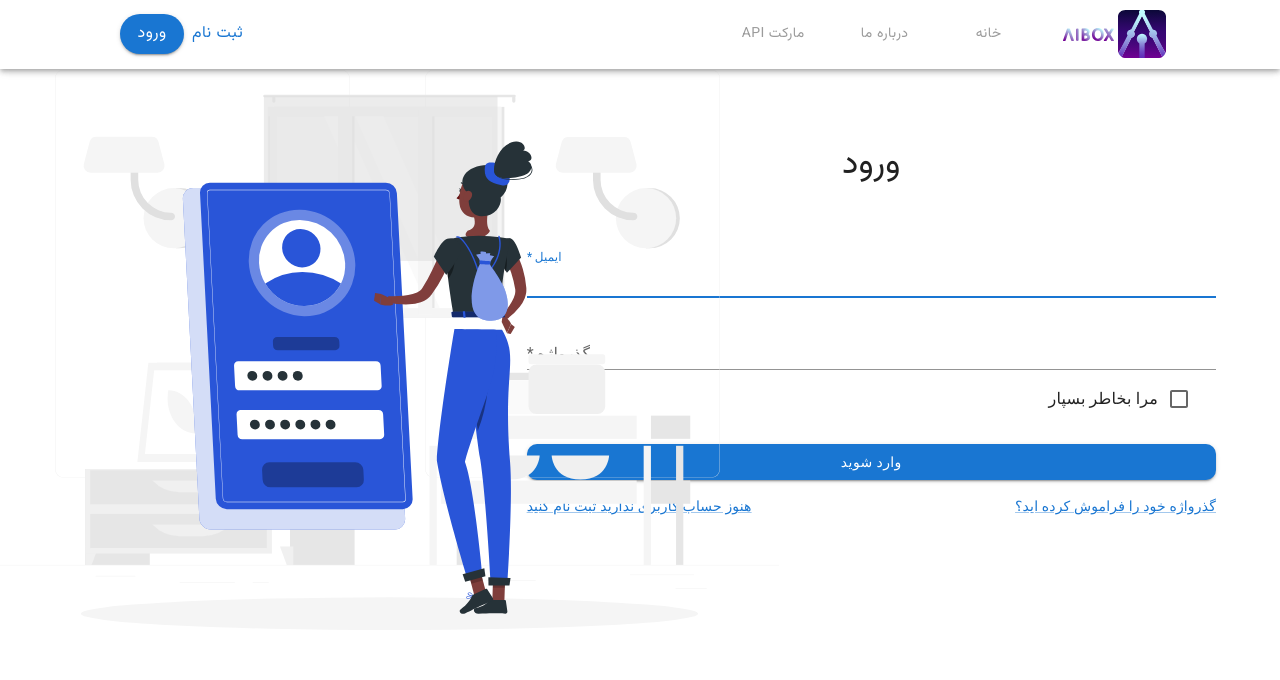
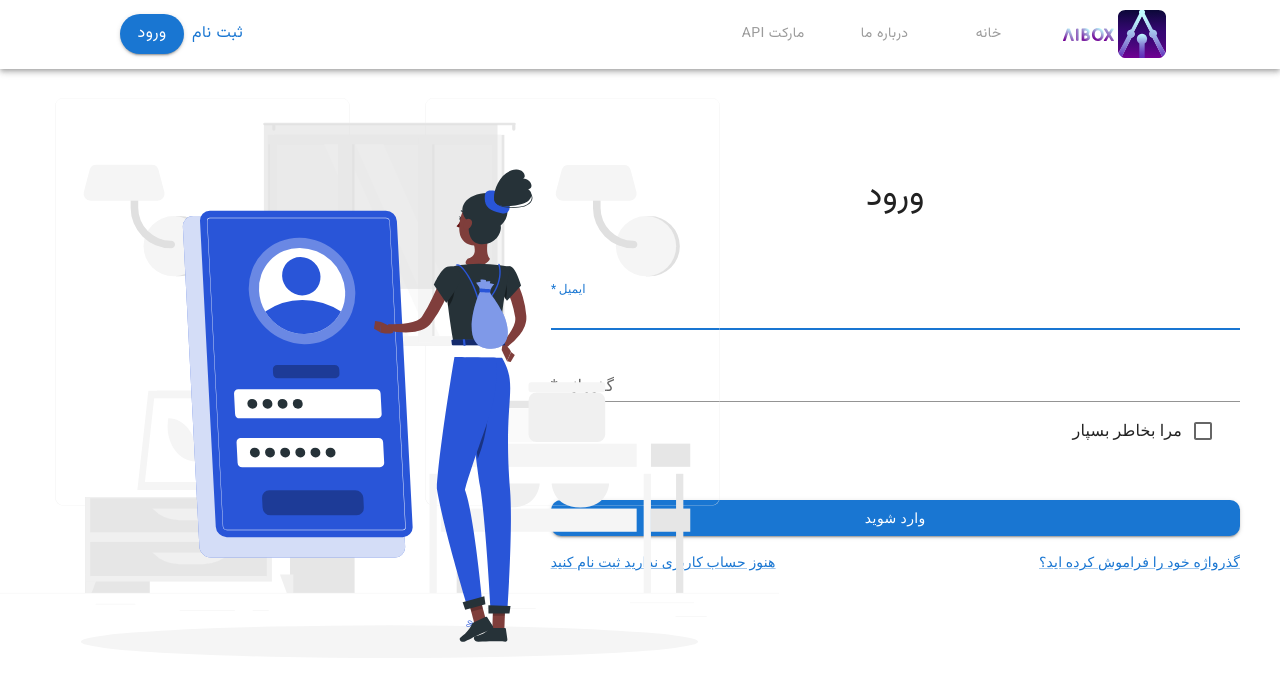
Before and after one commit to PouriaDamavandi/NextAITask, a React (Create React App) app: page / in a window 1280 px wide. Shown: the top 680 px of the page. Built offline with nearby package versions, Linux system fonts and the light colour scheme.

Commit message:
change version 2

```diff
--- a/src/components/Form.tsx
+++ b/src/components/Form.tsx
@@ -41,12 +41,14 @@ export default function SignIn() {
         alignItems: "center",
         flexdirection: "column",
         mt: 10,
+        mr: 2,
+        fontFamily:"Vazirmatn",
       }}
     >
       <CssBaseline />
       <Box
         sx={{
-          marginTop: 8,
+          marginTop: 12,
           display: "flex",
           flexDirection: "column",
           alignItems: "center",
@@ -94,7 +96,7 @@ export default function SignIn() {
             type="submit"
             fullWidth
             variant="contained"
-            sx={{ mt: 3, mb: 2, borderRadius: "10px" }}
+            sx={{ mt: 6, mb: 2, borderRadius: "10px" }}
           >
             وارد شوید
           </Button>
```
